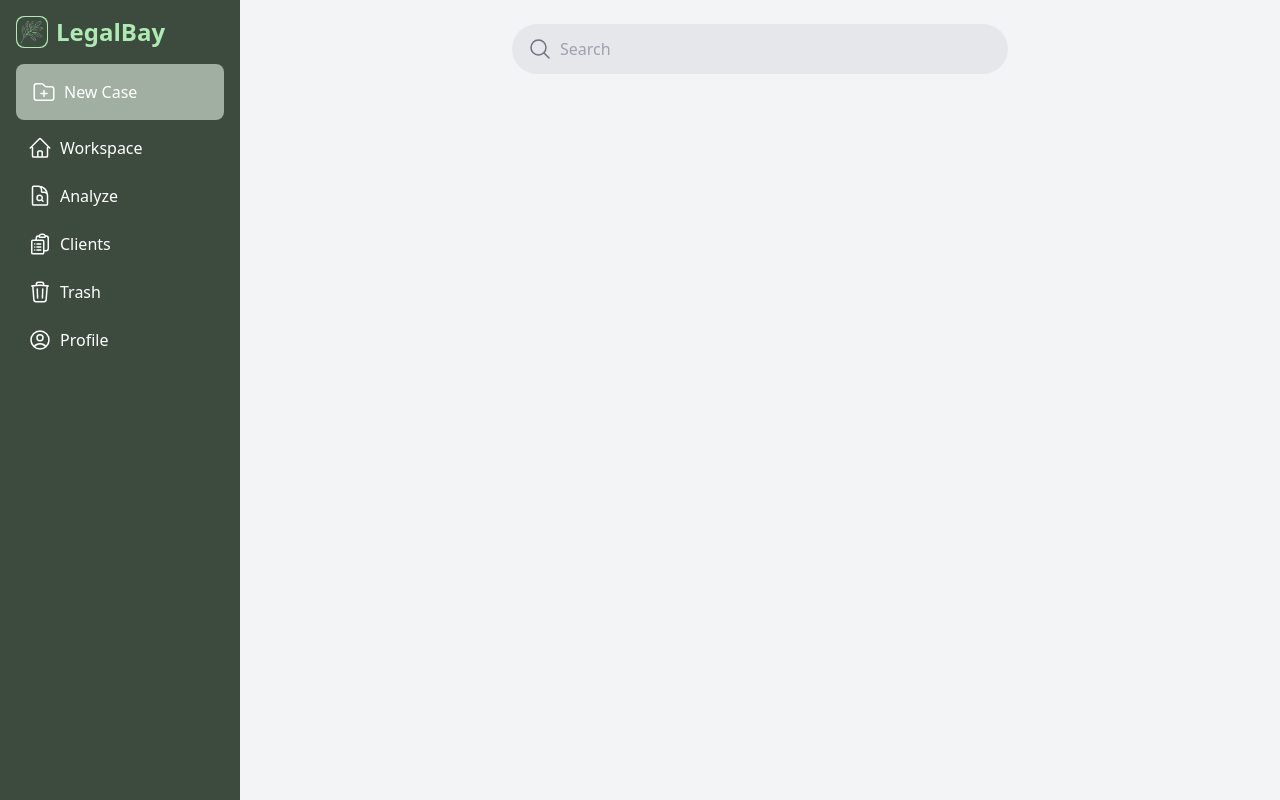
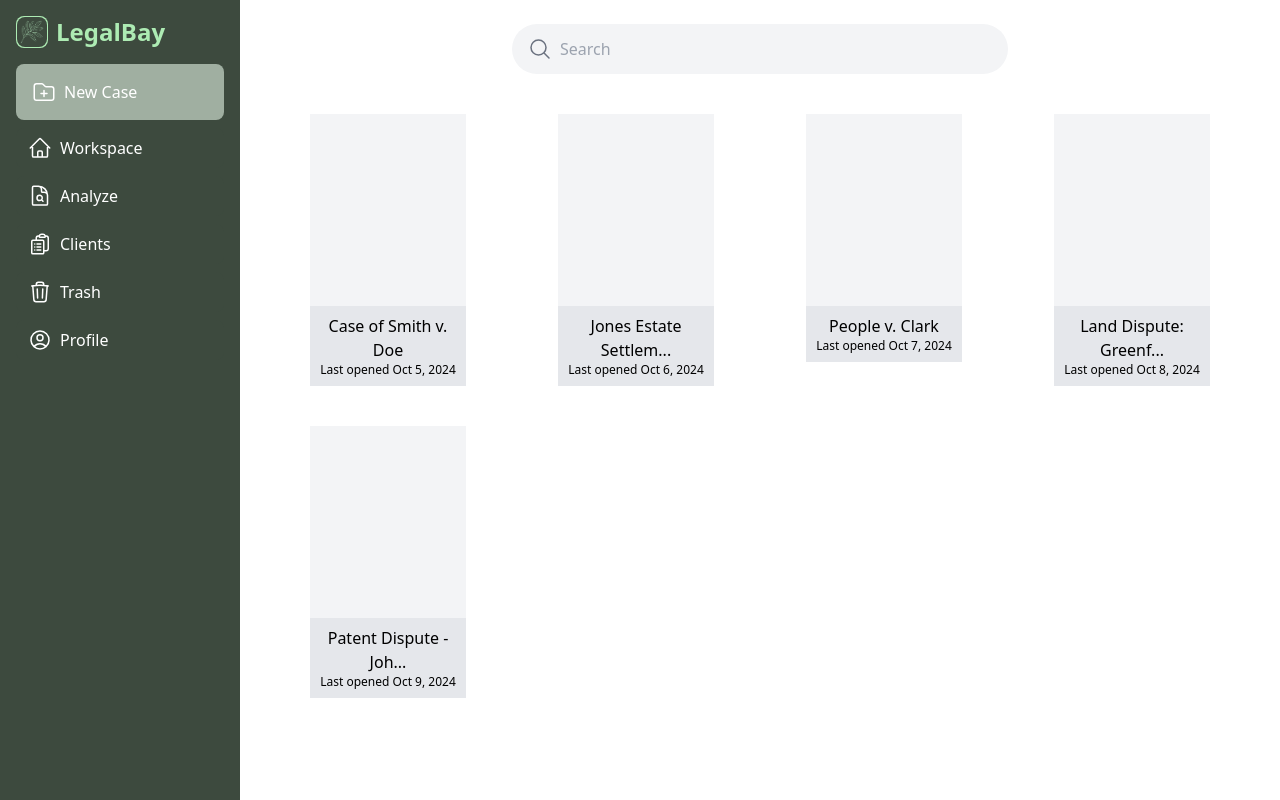
Before and after one commit to vinaynarahari/Spectre, a Next.js app in the folder panda/: page / in a window 1280 px wide. Built offline with nearby package versions, Linux system fonts and the light colour scheme.

Commit message:
updated grid

```diff
--- a/panda/src/app/components/grid.tsx
+++ b/panda/src/app/components/grid.tsx
@@ -0,0 +1,56 @@
+
+import docs from "@/app/gridinfo.json"
+
+function truncateString(str: string, maxLength: number): string {
+    if (str.length <= maxLength) {
+      return str;
+    } else {
+      return str.slice(0, maxLength) + "...";
+    }
+  }
+
+function processDate(str: string) {
+    // 2024-10-26T09:15:00Z
+    let months = new Map<number, string>([
+        [1, "Jan"],
+        [2, "Feb"],
+        [3, "Mar"],
+        [4, "Apr"],
+        [5, "May"],
+        [6, "Jun"],
+        [7, "Jul"],
+        [8, "Aug"],
+        [9, "Sep"],
+        [10, "Oct"],
+        [11, "Nov"],
+        [12, "Dec"],
+    ]);
+    var year = str.substring(0, 4);
+    var month:number = +str.substring(5, 7);
+    var day = str.substring(9, 10);
+
+    return months.get(month) + " " + day + ", " + year;
+}
+
+
+export default function Grid() {
+
+    return (
+        <div className="my-10 mx-5">
+            <div className="grid grid-cols-4 gap-10">
+                {docs.map((doc) => (
+                    <div key={doc.id}>
+                        <div className="h-48 w-3/4 bg-gray-100 mx-auto ">
+
+                        </div>
+                        <div className="text-center  w-3/4 bg-gray-200 mx-auto p-2">
+                            {/* <div className="bg-red-50">{doc.caseType}</div> */}
+                            <div>{truncateString(doc.title , 20)}</div>
+                            <div className="text-xs">Last opened {processDate(doc.lastOpened)}</div>
+                        </div>
+                    </div>
+                ))}
+            </div>
+        </div>
+    )
+}
--- a/panda/src/app/components/search.tsx
+++ b/panda/src/app/components/search.tsx
@@ -5,7 +5,7 @@ export default function Search() {
     <div className="flex w-full justify-center">
       <div className="flex justify-center w-full">
         <form
-          className="w-1/2 h-[50px] bg-gray-200 rounded-full flex items-center p-4 transition-all duration-300 focus-within:bg-gray-300"
+          className="w-1/2 h-[50px] bg-gray-100 rounded-full flex items-center p-4 transition-all duration-300 focus-within:bg-gray-200"
           onSubmit={(e) => e.preventDefault()}
         >
           <svg
--- a/panda/src/app/gridinfo.json
+++ b/panda/src/app/gridinfo.json
@@ -3,30 +3,37 @@
        "id": 1,
        "image": "path/to/image1.jpg",
        "title": "Case of Smith v. Doe",
-       "lastOpened": "2024-10-25T14:30:00Z"
+       "lastOpened": "2024-10-25T14:30:00Z",
+       "caseType": "CV"
+
     },
     {
        "id": 2,
        "image": "path/to/image2.jpg",
        "title": "Jones Estate Settlement",
-       "lastOpened": "2024-10-26T09:15:00Z"
+       "lastOpened": "2024-10-26T09:15:00Z",
+      "caseType": "CH"
     },
     {
        "id": 3,
        "image": "path/to/image3.jpg",
        "title": "People v. Clark",
-       "lastOpened": "2024-10-27T16:45:00Z"
+       "lastOpened": "2024-10-27T16:45:00Z",
+       "caseType": "GC"
+
     },
     {
        "id": 4,
        "image": "path/to/image4.jpg",
        "title": "Land Dispute: Greenfield v. Woods",
-       "lastOpened": "2024-10-28T11:00:00Z"
+       "lastOpened": "2024-10-28T11:00:00Z",
+       "caseType": "LT"
     },
     {
        "id": 5,
        "image": "path/to/image5.jpg",
        "title": "Patent Dispute - Johnson Co.",
-       "lastOpened": "2024-10-29T13:20:00Z"
+       "lastOpened": "2024-10-29T13:20:00Z",
+       "caseType": "OT"
     }
  ]
--- a/panda/src/app/layout.tsx
+++ b/panda/src/app/layout.tsx
@@ -37,7 +37,7 @@ export default function RootLayout({
       <SideBar /> {/* Sidebar is imported and rendered here */}
 
       {/* Main content */}
-      <main className="flex-1 p-6 bg-gray-100">
+      <main className="flex-1 p-6">
 
         {children} {/* This will render the page-specific content */}
       </main>
--- a/panda/src/app/page.tsx
+++ b/panda/src/app/page.tsx
@@ -1,9 +1,16 @@
 import Image from "next/image";
 import Search from "./components/search"
+import Grid from "./components/grid"
+
 export default function Home() {
   return (
     <div>
-       <Search/>
+      <div>
+        <Search/>
+      </div>
+      <div>
+        <Grid />
+      </div>
     </div>
   );
 }
```
Also changed, not shown: panda/src/app/components/sidebar.tsx (+0 -24 lines).
